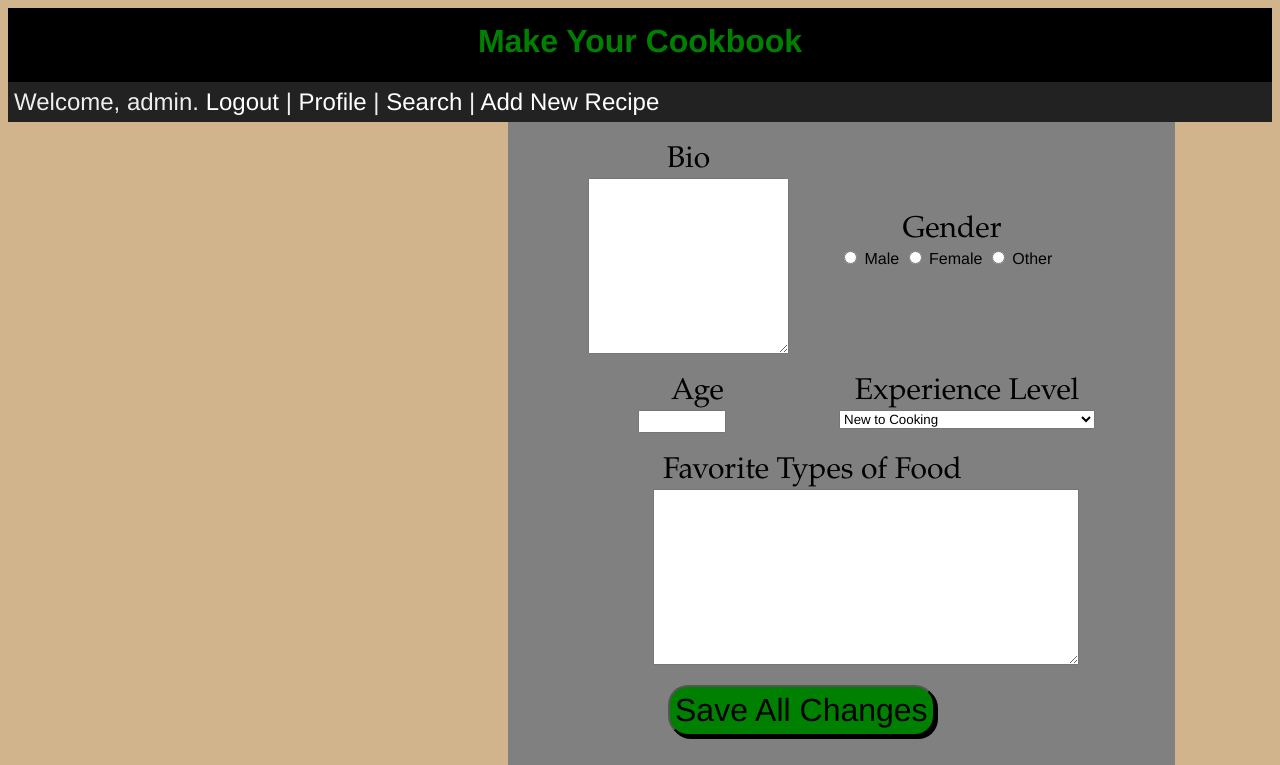
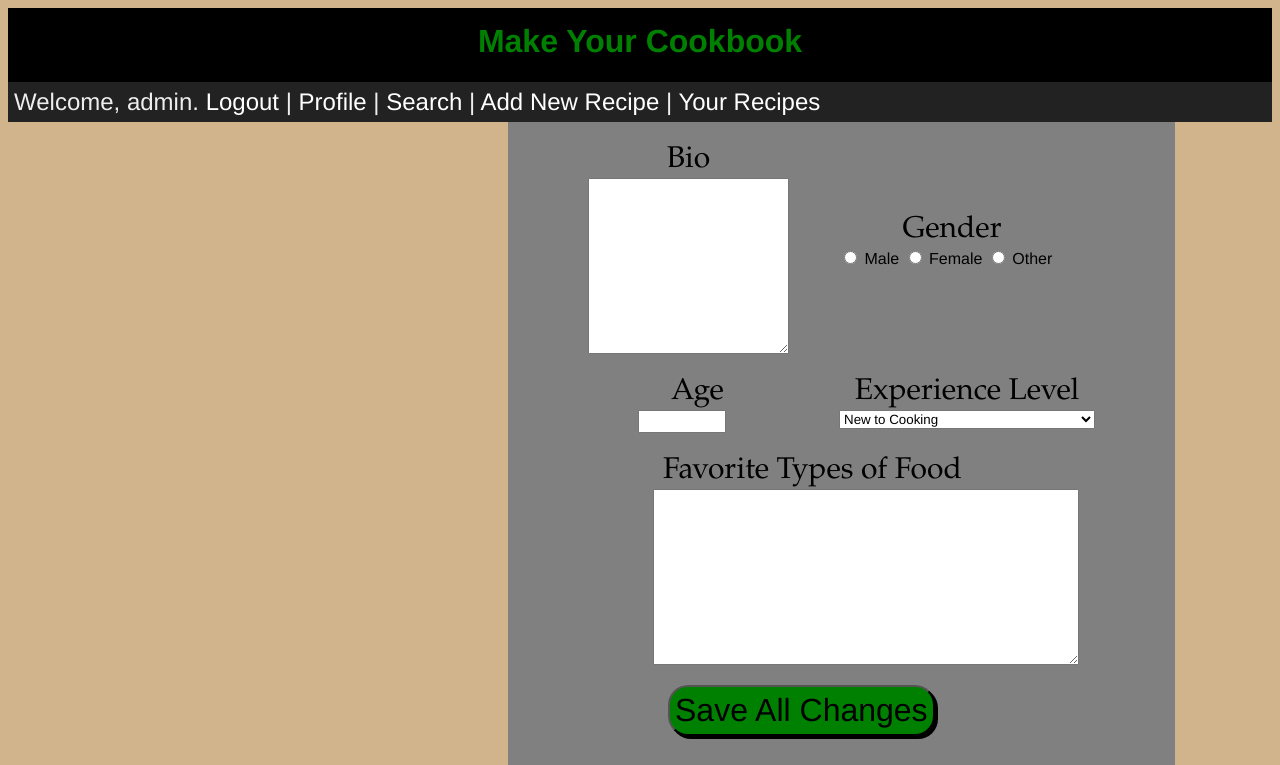
Before and after one commit to shaikio/CSI3370Project, a PHP site: page /showProfilePage.php in a window 1280 px wide. Shown: the top 765 px of the page. Run offline with PHP 8.4, Linux system fonts and the light colour scheme; a user stored in the database is signed in; a map, chart or similar area stays blank.

Commit message:
Hopefully fixed final import issues

```diff
--- a/processAddItem.php
+++ b/processAddItem.php
@@ -1,11 +1,9 @@
 <?php
-session_start();
 require_once 'db_connector.php';
 
 $recipeTitle = $_GET['recipeTitle'];
 $recipeIng = $_GET['recipeIngredients'];
 $recipeIns = $_GET['recipeInstructions'];
-$user_id = $_SESSION['userid'];
 
 $sql_Statement = "INSERT INTO `recipes_table` (`recipe_title`, `recipe_ingredients`, `recipe_instructions`) VALUES ('$recipeTitle', '$recipeIng', '$recipeIns')";
 echo '<script type="text/javascript">alert("Recipe added successfully!");</script>';
--- a/showAddForm.php
+++ b/showAddForm.php
@@ -13,6 +13,7 @@
 <div id="topmost-part"> <h1 id="after-login-heading"> Make Your Cookbook </h1> </div>
 <div class="menu-container">
 <span class="menu-item"> Welcome, <?php
+session_start();
 echo $_SESSION['username']; ?>. <a href="logout.php"> Logout </a></span>
 | <span class="menu-item"><a href="showProfilePage.php"> Profile </a> </span> | <span class="menu-item"><a href="showSearchForm.php"> Search </a> </span> |
  <span class="menu-item"><a href="showAddForm.php"> Add New Recipe </a></span> |
--- a/showProfilePage.php
+++ b/showProfilePage.php
@@ -17,7 +17,8 @@ This is a partial page.  The purpose is to (1) Start the HTML page (2) set the C
 session_start();
 echo $_SESSION['username']; ?>. <a href="logout.php"> Logout</a></span>
 | <span class="menu-item"><a href="showProfilePage.php"> Profile </a> </span> | <span class="menu-item"><a href="showSearchForm.php"> Search </a> </span> |
- <span class="menu-item"><a href="showAddForm.php"> Add New Recipe</a></span>
+ <span class="menu-item"><a href="showAddForm.php"> Add New Recipe</a></span> |
+ <span class="menu-item"><a href="yourRecipes.php"> Your Recipes </a></span>
 </div>
 
 <div class="profile-grid">
```
